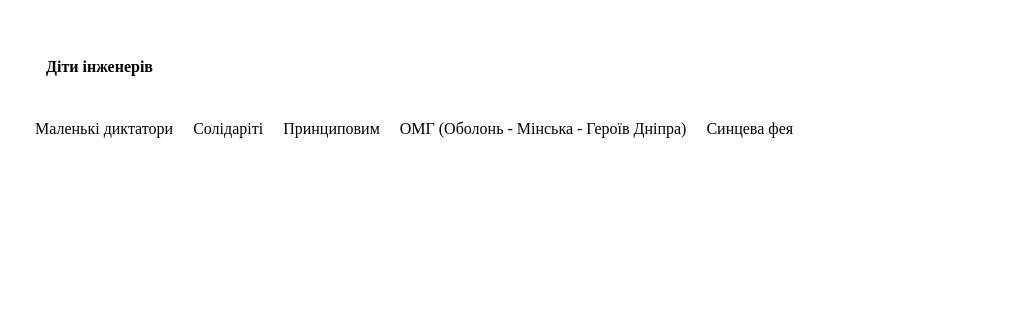
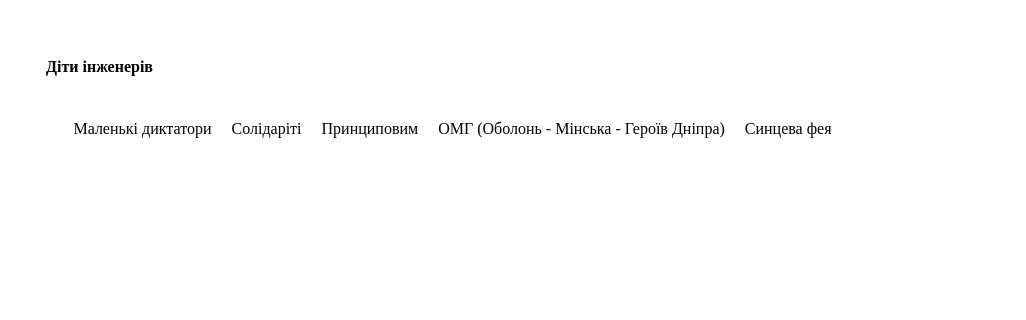
Before and after one commit to snshkk0/uamuse, a plain HTML site: page discover.html in a window 1280 px wide. Shown: the part 173-493 px from the top of the page, 254-1280 px from the left. Drawn offline with Linux system fonts and the light colour scheme.

Commit message:
fix: discover page

```diff
--- a/styles.css
+++ b/styles.css
@@ -173,7 +173,7 @@ table {
     justify-content: flex-start;
     gap: 0px;
     position: relative;
-    left: -10%;
+    left: -7%;
 }
 
 .songs li {
```
